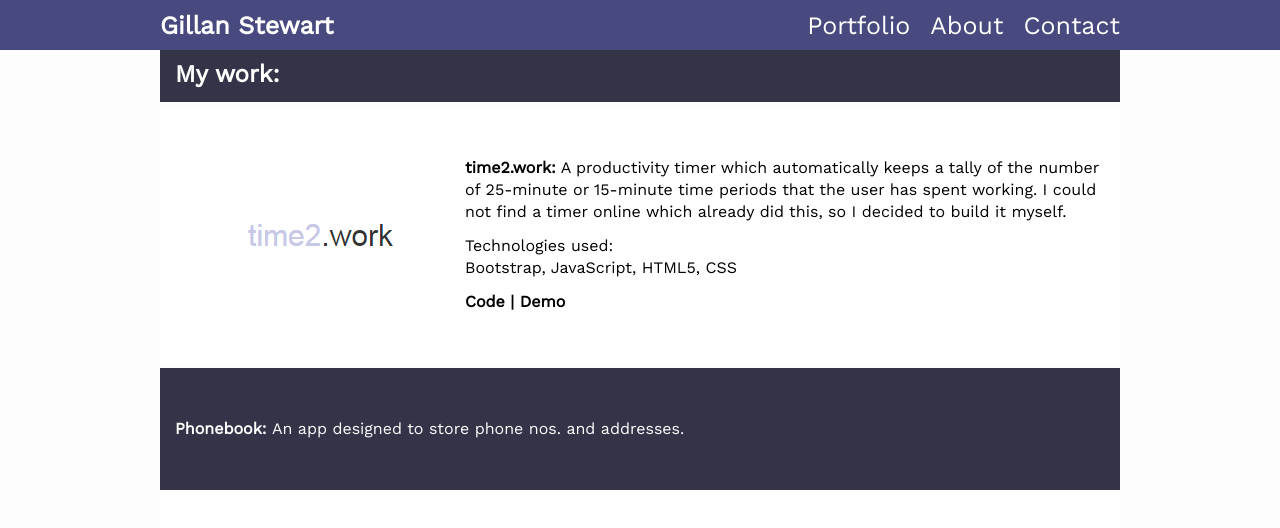
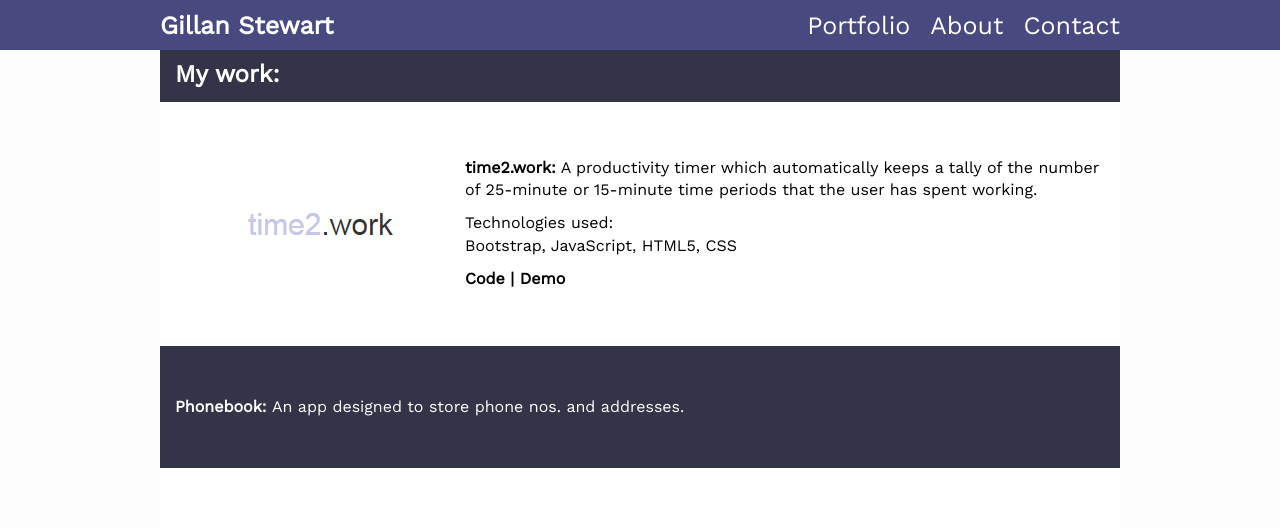
Before and after one commit to gillanjs/gillanjs.github.io, a website: page index.html in a window 1280 px wide. Drawn offline with nearby package versions, Linux system fonts and the light colour scheme.

Commit message:
Updated text on index.html

```diff
--- a/index.html
+++ b/index.html
@@ -25,8 +25,7 @@
                 <img class="portfolio-img" src="images/time2workpic.png" alt="time2.work">
 
                 <div class="description">
-                    <p><span class="project-name">time2.work:</span> A productivity timer which automatically keeps a tally of the number of 25-minute or 15-minute time periods that the user has spent working.
-                    I could not find a timer online which already did this, so I decided to build it myself.</p>
+                    <p><span class="project-name">time2.work:</span> A productivity timer which automatically keeps a tally of the number of 25-minute or 15-minute time periods that the user has spent working.</p>
                     <p class="technologies">Technologies used: <br> Bootstrap, JavaScript, HTML5, CSS </p>
                     <p class="technologies code-demo-links"> <a href="">Code</a> | <a href="">Demo</a> </p>
                 </div>
```
